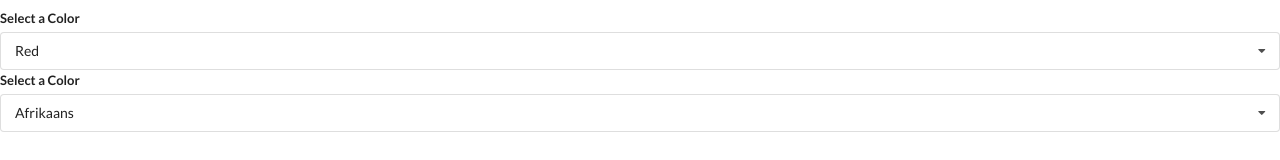
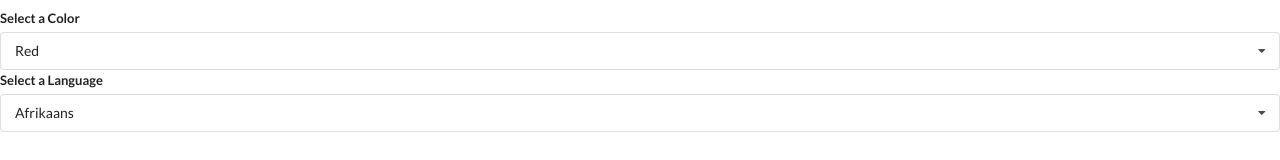
Before and after one commit to slroberts/accordion-widgets, a React (Create React App) app: page / in a window 1280 px wide. Shown: the part 193-353 px from the top of the page. Built offline with nearby package versions, Linux system fonts and the light colour scheme.

Commit message:
made dropdown label customizable

```diff
--- a/src/components/App.js
+++ b/src/components/App.js
@@ -43,6 +43,7 @@
       <Search />
 
       <Dropdown
+        label="Select a Color"
         selected={selected}
         onSelectedChange={setSelected}
         options={options}
--- a/src/components/Dropdown.js
+++ b/src/components/Dropdown.js
@@ -1,6 +1,6 @@
 import React, { useState, useEffect, useRef } from 'react';
 
-const Dropdown = ({ options, selected, onSelectedChange }) => {
+const Dropdown = ({ label, options, selected, onSelectedChange }) => {
   const [open, setOpen] = useState(false);
   const ref = useRef();
 
@@ -38,7 +38,7 @@
   return (
     <div ref={ref} className="ui form">
       <div className="field">
-        <label className="label">Select a Color</label>
+        <label className="label">{label}</label>
         <div
           onClick={() => setOpen(!open)}
           className={`ui selection dropdown ${open ? 'visible active' : ''}`}
--- a/src/components/Translate.js
+++ b/src/components/Translate.js
@@ -21,6 +21,7 @@
 
   return (
     <Dropdown
+      label="Select a Language"
       selected={language}
       onSelectedChange={setLanguage}
       options={options}
```
